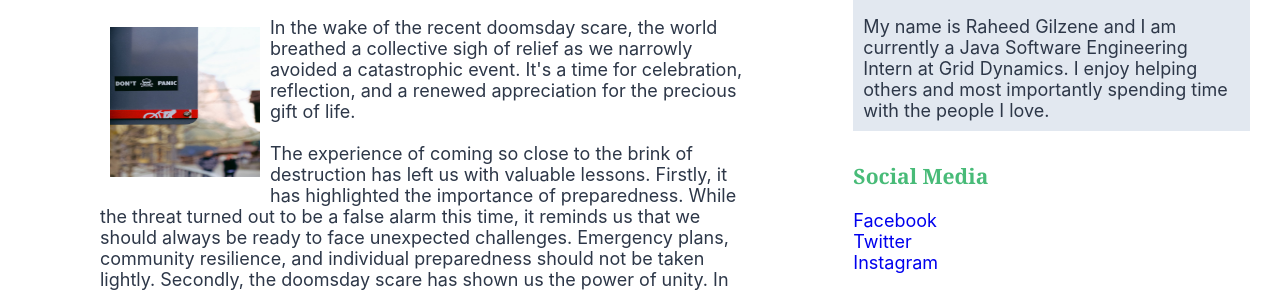
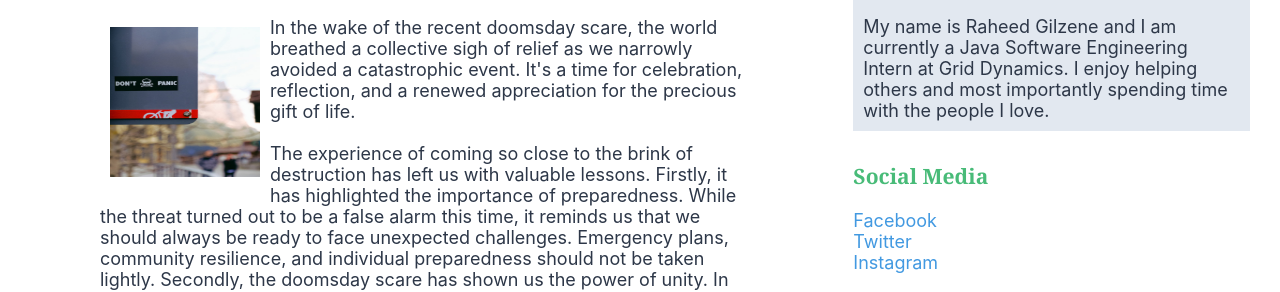
Before and after one commit to graheed/info2180-lab2, a plain HTML site: page index.html in a window 1280 px wide. Shown: the part 433-725 px from the top of the page. Drawn offline with Linux system fonts and the light colour scheme.

Commit message:
made minor fix with <a> tag color

```diff
--- a/styles.css
+++ b/styles.css
@@ -83,16 +83,13 @@ aside section h3 {
     padding: 10px;
 }
 
-section ul li {
-    color: #4299E1;
-}
-
 ul, ol {
     list-style-type: none;
 }
 
 li a {
     text-decoration: none;
+    color: #4299E1;
     padding: 0px;
 }
 
```
